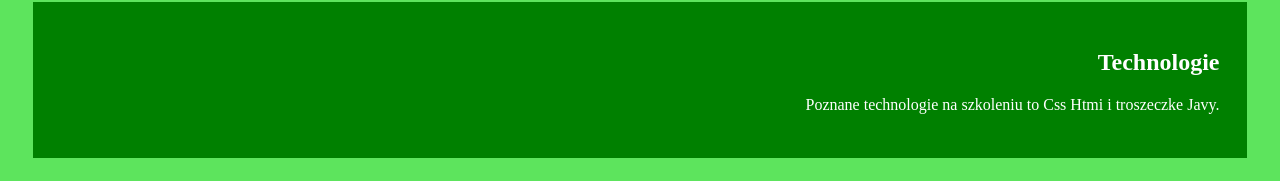
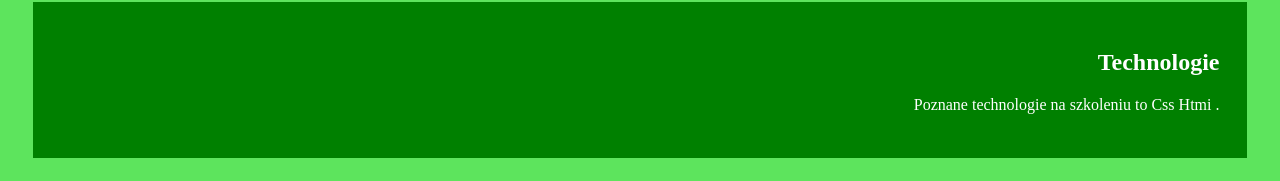
Before and after one commit to DamianSz88/DamianSZ88.github.io, a plain HTML site: page Lekcja 10/index.html in a window 1280 px wide. Shown: the part 262-443 px from the top of the page. Drawn offline with Linux system fonts and the light colour scheme.

Commit message:
ćwiczenie 10

```diff
--- a/Lekcja 10/index.html
+++ b/Lekcja 10/index.html
@@ -24,7 +24,7 @@
         <h2>Technologie</h2>
     </header>
     <p>
-        Poznane technologie na szkoleniu to Css Htmi i troszeczke Javy.
+        Poznane technologie na szkoleniu to Css Htmi .
     </p>
 </section>
 <section>
```
